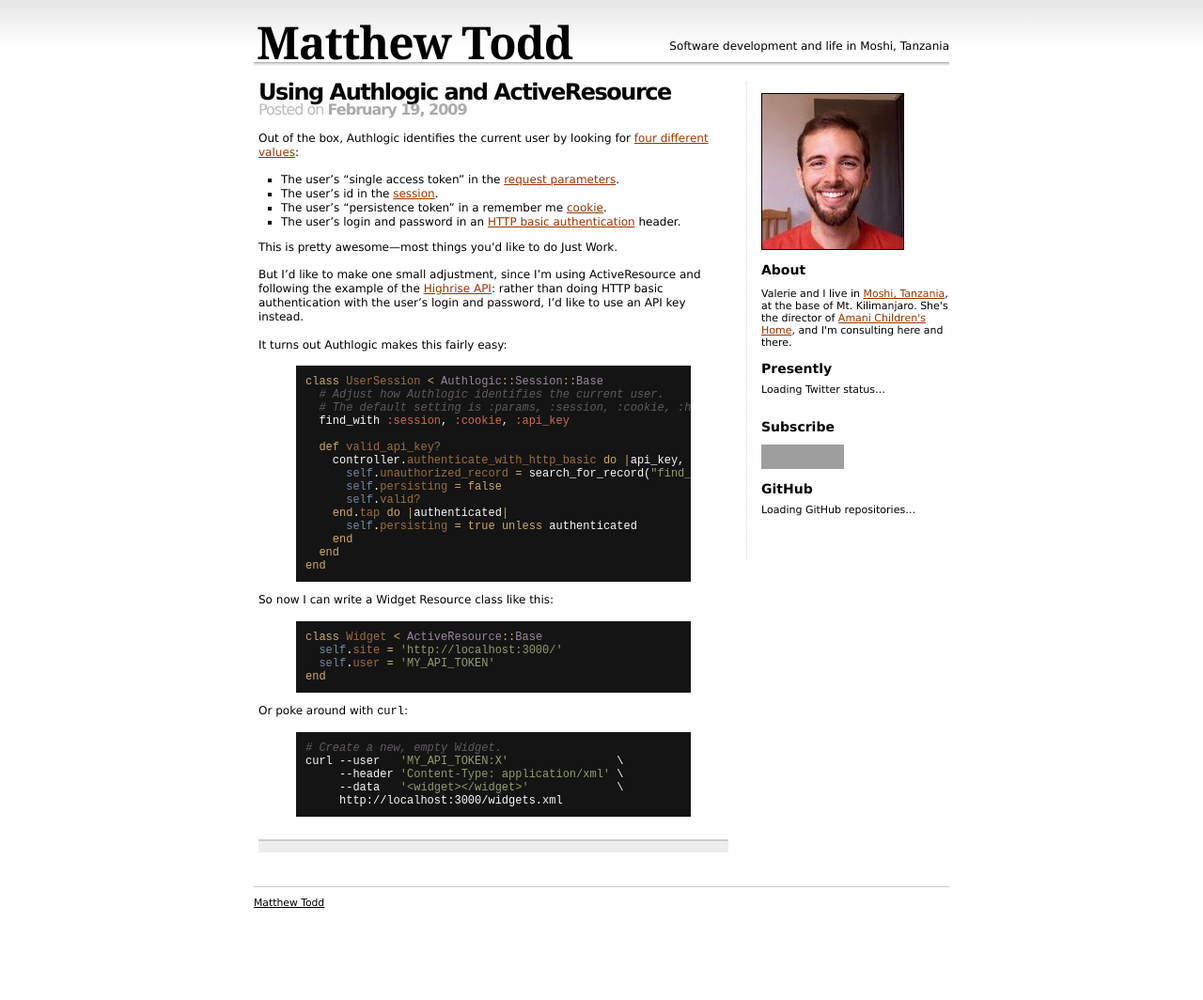
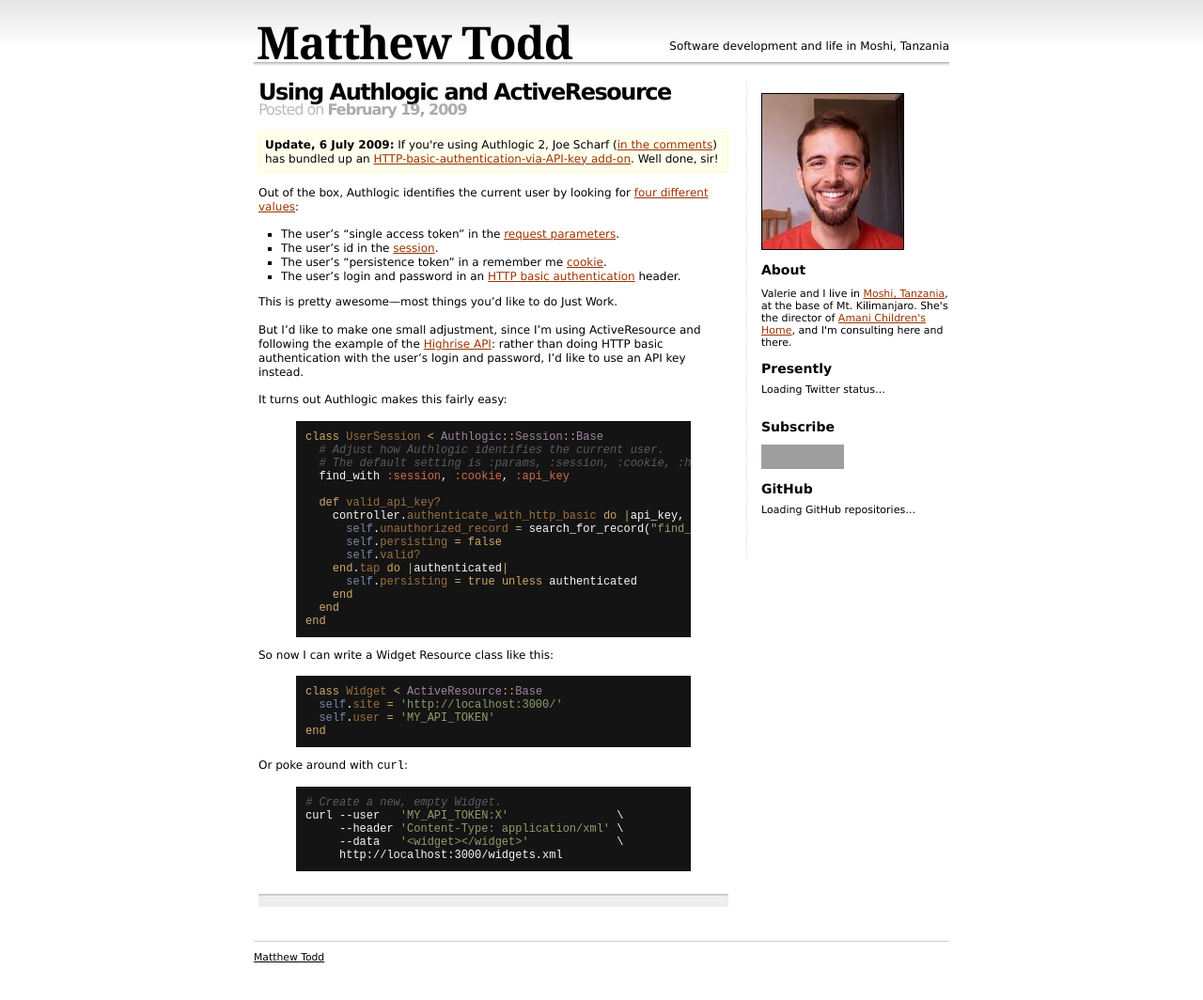
Before and after one commit to matthewtodd/matthewtodd.github.io, a Jekyll site: the page built from website/_posts/2009-02-19-using-authlogic-and-active_resource.markdown, in a window 1280 px wide. Shown: the whole page at 94% size. Built offline with Jekyll 4.4.1, drawn with Linux system fonts in a browser that asks for light colours; comment, search, counter and statistics services are not loaded; before the commit the page ends 1006 px from its top, so only the background shows below that; grey boxes are pictures that could not be loaded.

Commit message:
Update with Joe's plugin.

```diff
--- a/website/_posts/2009-02-19-using-authlogic-and-active_resource.markdown
+++ b/website/_posts/2009-02-19-using-authlogic-and-active_resource.markdown
@@ -2,6 +2,8 @@
 title: Using Authlogic and ActiveResource
 layout: post
 ---
+
+<p class="update"><strong>Update, 6 July 2009:</strong> If you're using Authlogic 2, Joe Scharf (<a href="http://matthewtodd.org/2009/02/19/using-authlogic-and-active_resource.html#comment-12162178">in the comments</a>) has bundled up an <a href="http://github.com/quantipay/authlogic_haapi">HTTP-basic-authentication-via-API-key add-on</a>. Well done, sir!</p>
 
 Out of the box, Authlogic identifies the current user by looking for [four different values](http://github.com/binarylogic/authlogic/blob/7cd869f49a264cb7ece7e72df8ff077c06fdc5d3/lib/authlogic/session/config.rb#L107-120):
 
```
